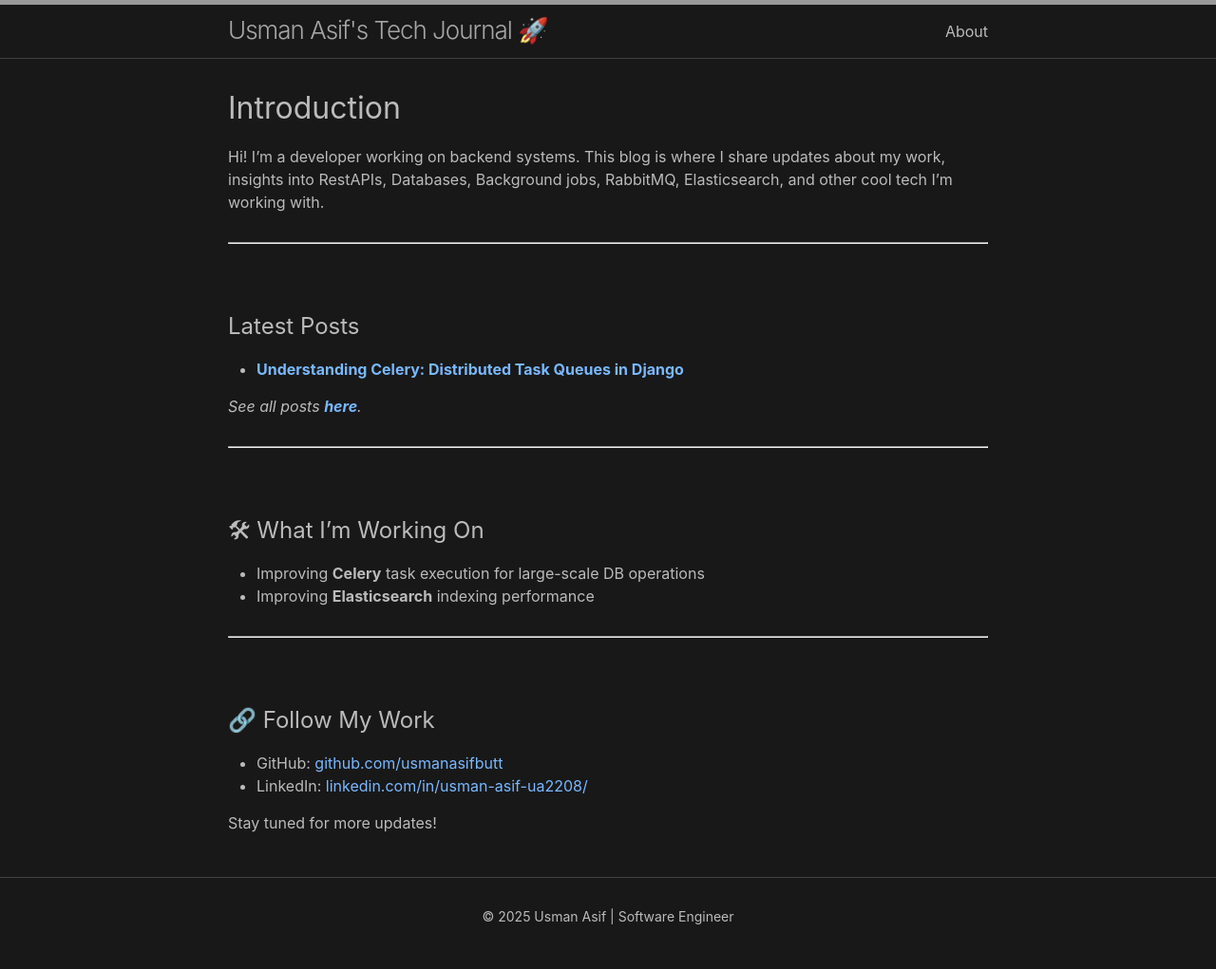
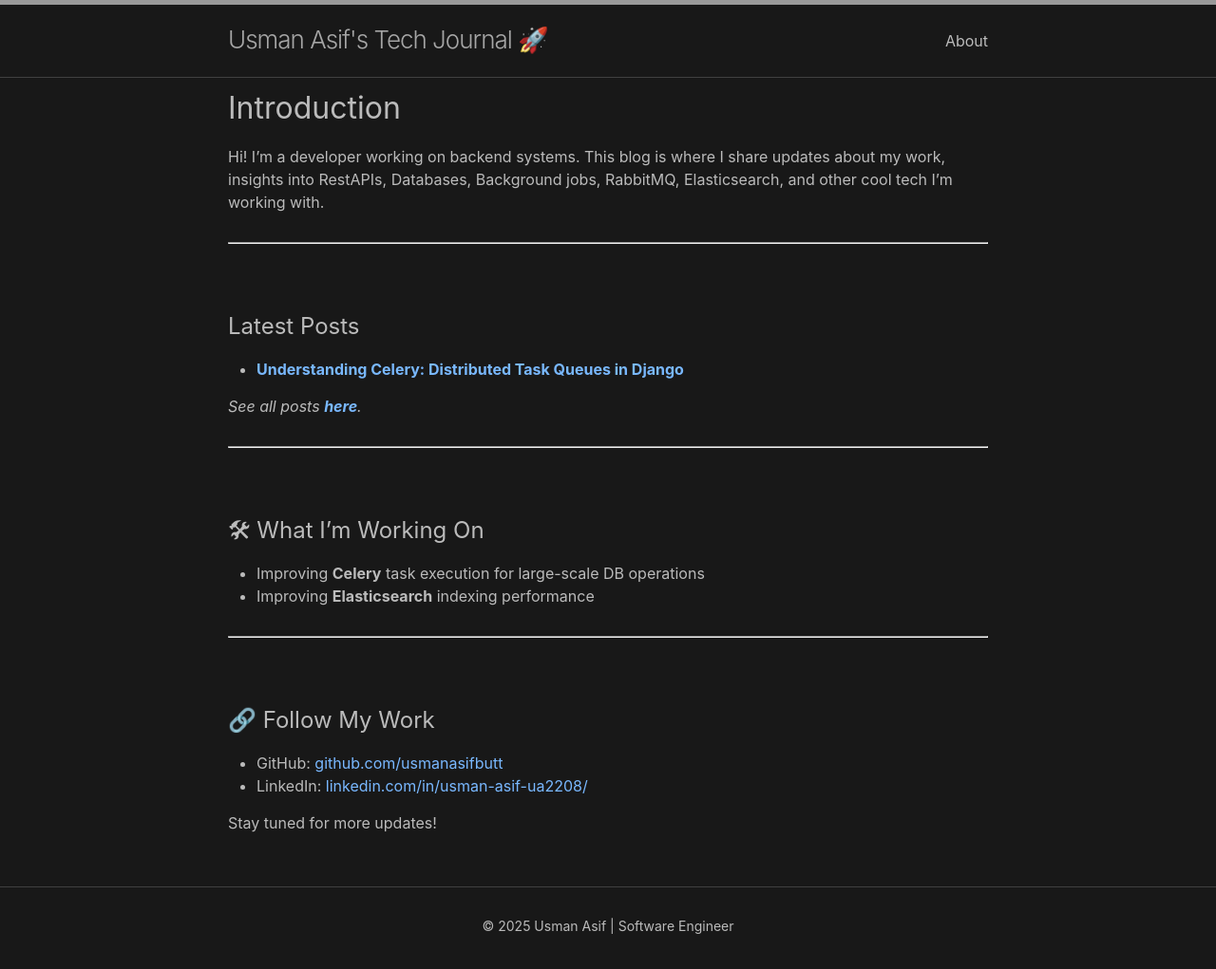
Before and after one commit to usmanasifbutt/blog, a Jekyll site: the page built from index.md, in a window 1280 px wide and 1021 px high. Shown: the whole window at 95% size. Built offline with Jekyll 4.4.1, drawn with Linux system fonts in a browser that asks for light colours.

Commit message:
header styling fix

```diff
--- a/_includes/footer.html
+++ b/_includes/footer.html
@@ -1,5 +1,5 @@
 <footer class="site-footer h-card">
-    <p>&copy; 2025 Usman Asif | Software Engineer</p>
+    <p style="margin-bottom: 5px;">&copy; 2025 Usman Asif | Software Engineer</p>
 
     <div class="social-links">
         {%- include social.html -%}
--- a/assets/css/style.scss
+++ b/assets/css/style.scss
@@ -6,6 +6,9 @@
   "minima/skins/{{ site.minima.skin | default: 'classic' }}",
   "minima/initialize";
 
+header {
+    padding: 10px 0px;
+}
 footer {
     text-align: center;
     position: relative;
```
